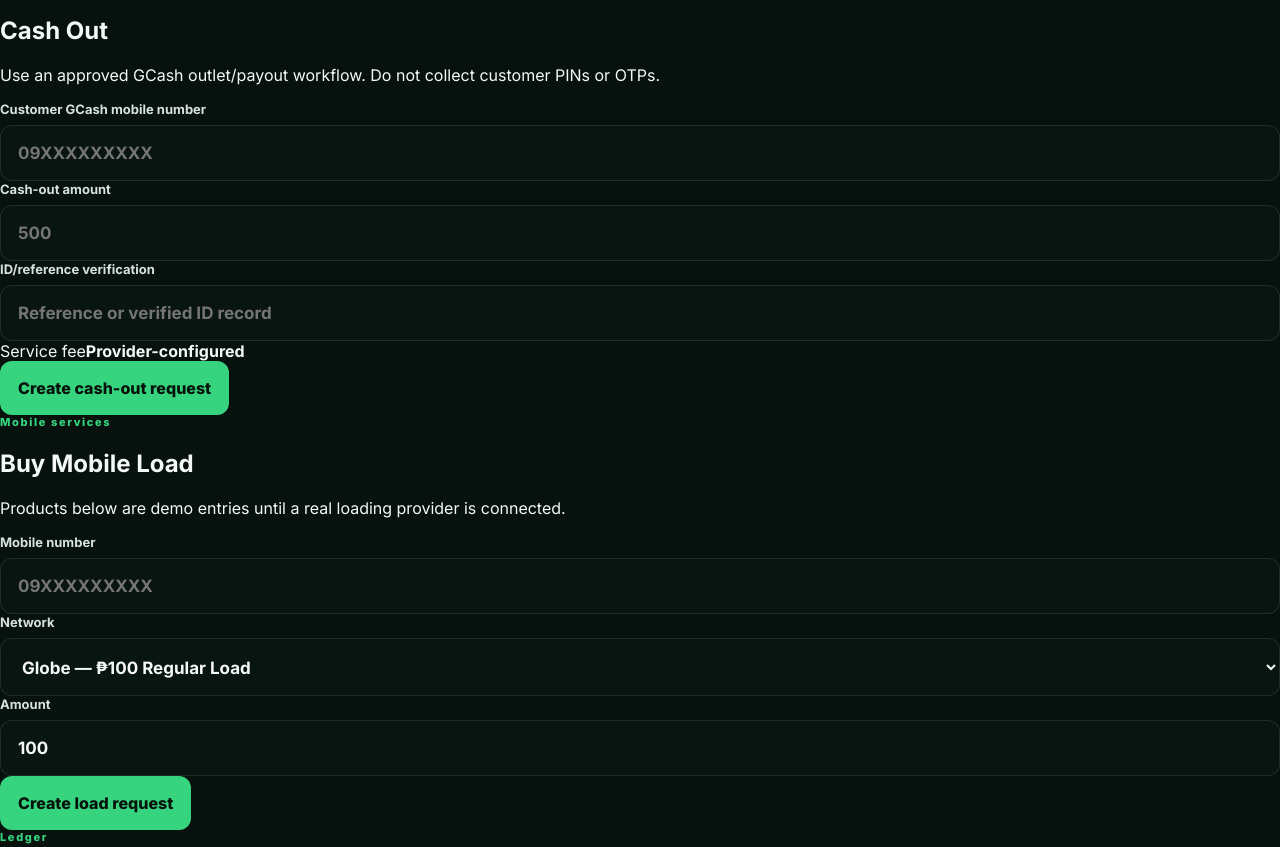
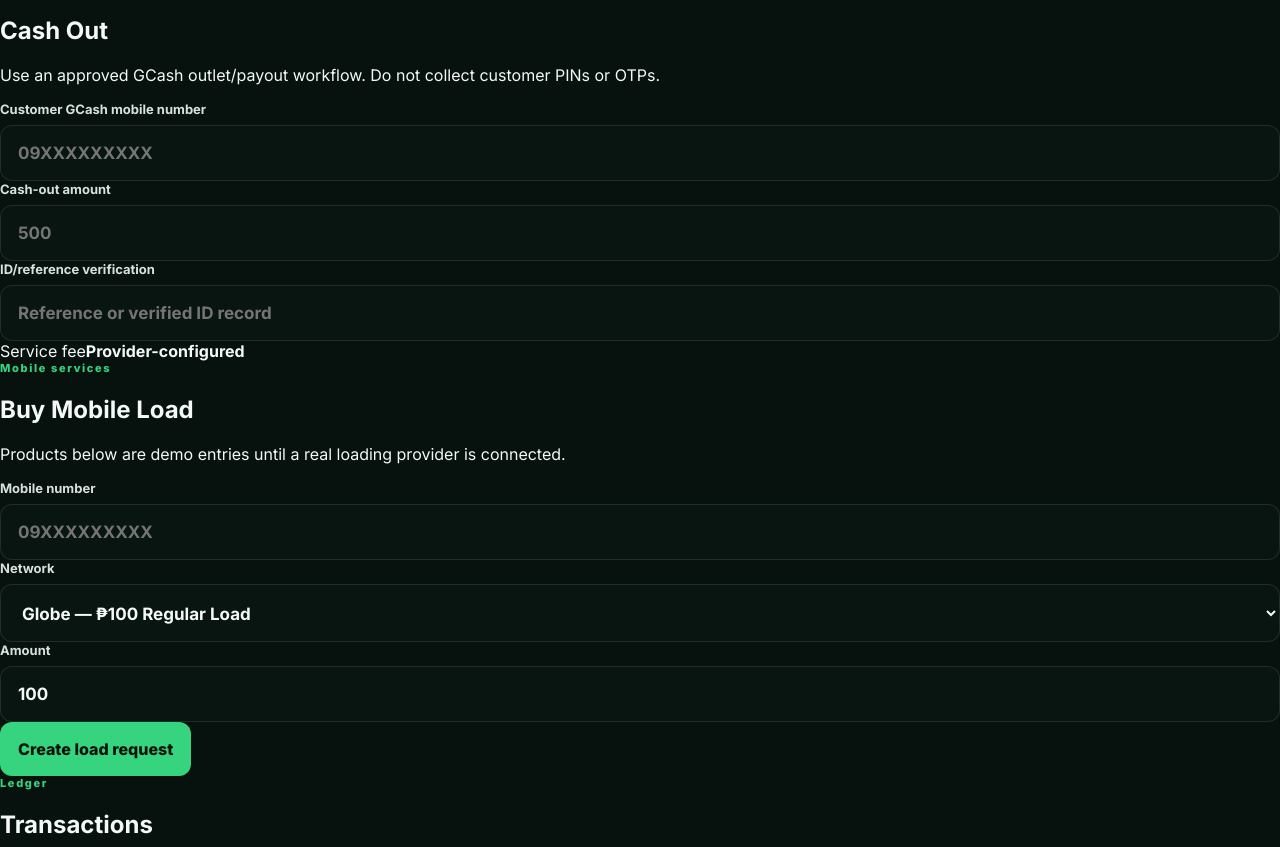
Before and after one commit to Justine976/CashIOL, a website: page public/index.html in a window 1280 px wide. Shown: the part 1024-1871 px from the top of the page. Drawn offline with Linux system fonts and the light colour scheme.

Commit message:
Remove redundant Cash Out submit button

```diff
--- a/public/index.html
+++ b/public/index.html
@@ -48,7 +48,7 @@
 <form class="transaction-form" data-type="cash-in"><label>Customer GCash mobile number<input name="mobile" inputmode="numeric" placeholder="09XXXXXXXXX" maxlength="11"></label><label>Cash-in amount<input name="amount" type="number" min="10" step="1" placeholder="500"></label><div class="fee-box"><span>Service fee</span><strong>Provider-configured</strong></div><button class="primary" type="submit">Create cash-in request</button></form></section>
 
 <section id="cash-out-view" class="view"><div class="section-intro"><p class="eyebrow">Verified withdrawal</p><h2>Cash Out</h2><p>Use an approved GCash outlet/payout workflow. Do not collect customer PINs or OTPs.</p></div>
-<form class="transaction-form" data-type="cash-out"><label>Customer GCash mobile number<input name="mobile" inputmode="numeric" placeholder="09XXXXXXXXX" maxlength="11"></label><label>Cash-out amount<input name="amount" type="number" min="100" step="1" placeholder="500"></label><label>ID/reference verification<input name="verification" placeholder="Reference or verified ID record"></label><div class="fee-box"><span>Service fee</span><strong>Provider-configured</strong></div><button class="primary" type="submit">Create cash-out request</button></form></section>
+<form class="transaction-form" data-type="cash-out"><label>Customer GCash mobile number<input name="mobile" inputmode="numeric" placeholder="09XXXXXXXXX" maxlength="11"></label><label>Cash-out amount<input name="amount" type="number" min="100" step="1" placeholder="500"></label><label>ID/reference verification<input name="verification" placeholder="Reference or verified ID record"></label><div class="fee-box"><span>Service fee</span><strong>Provider-configured</strong></div></form></section>
 
 <section id="load-view" class="view"><div class="section-intro"><p class="eyebrow">Mobile services</p><h2>Buy Mobile Load</h2><p>Products below are demo entries until a real loading provider is connected.</p></div>
 <form class="transaction-form" data-type="load"><label>Mobile number<input name="mobile" inputmode="numeric" placeholder="09XXXXXXXXX" maxlength="11"></label><label>Network<select name="productId"><option value="globe-100">Globe — ₱100 Regular Load</option><option value="smart-100">Smart — ₱100 Regular Load</option><option value="dito-100">DITO — ₱100 Regular Load</option></select></label><label>Amount<input name="amount" type="number" min="1" step="1" value="100"></label><button class="primary" type="submit">Create load request</button></form></section>
```
